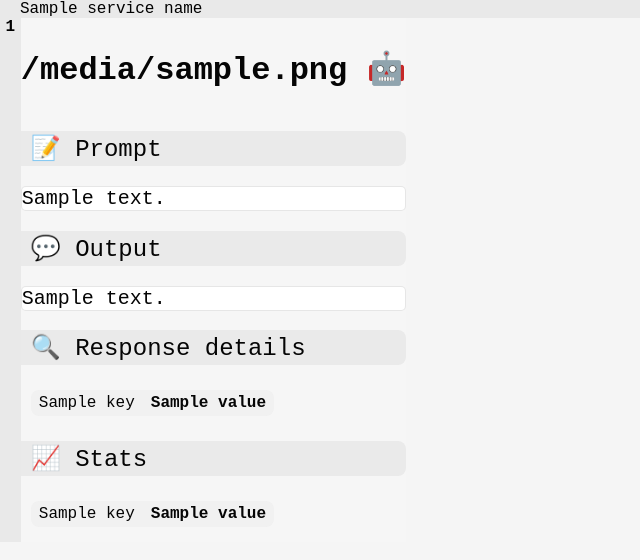
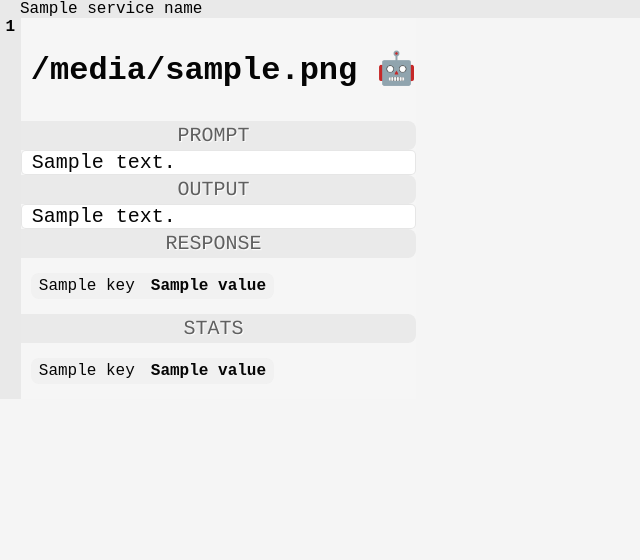
Before and after one commit to Forward-Operators/prr, a FastAPI app: template prr/ui/templates/run.html in a window 1280 px wide. Shown: the top 560 px of the page, without its empty margins (0-640 px from the left). Run offline with FastAPI, Linux system fonts and the light colour scheme; the template is opened without the code that fills it: most values are stand-ins (such as "Sample title", 1, 10 or a date in 2020).

Commit message:
header styling

```diff
--- a/prr/ui/templates/run.html
+++ b/prr/ui/templates/run.html
@@ -14,17 +14,23 @@
 
         h1 {
           font-weight: 800;
+          padding-left: 10px;
         }
 
         h2 {
-          font-family: 'Courier New', Courier, monospace;
+          font-family: Courier;
           font-weight: 500;
+          font-size: 20px;
           background-color: rgba(0, 0, 0, 0.05);
-          padding-left: 10px;
+          color: rgba(96, 96, 96, 1);
+          text-shadow: 1px 1px 1px white;
+          padding-right: 10px;
           padding-top: 3px;
           padding-bottom: 3px;
           border-top-right-radius: 8px;
           border-bottom-right-radius: 8px;
+          margin: 0;
+          text-align: center;
         }
 
         div.prompt-text, div.completion-text {
@@ -34,6 +40,7 @@
           background-color: white;
           border-radius: 5px;
           font-size: 20px;
+          padding-left: 10px;
         }
 
         dl {
@@ -155,15 +162,15 @@
           </dl>
         </div>
 
-        <h2>📝 Prompt</h2>
+        <h2>PROMPT</h2>
 
         <div class="prompt-text">{{ prompt_content }} </div>
 
-      <h2>💬 Output</h2>
+      <h2>OUTPUT</h2>
 
       <div class="completion-text">{{ output_content }}</div>
 
-      <h2>🔍 Response details</h2>
+      <h2>RESPONSE</h2>
 
       <dl class="response-details">
         {% for key, value in run_details.response.items() %}
@@ -172,7 +179,7 @@
         {% endfor %}
       </dl>
 
-      <h2>📈 Stats</h2>
+      <h2>STATS</h2>
 
       <dl class="stats">
           {% for key, value in run_details.stats.items() %}
```
